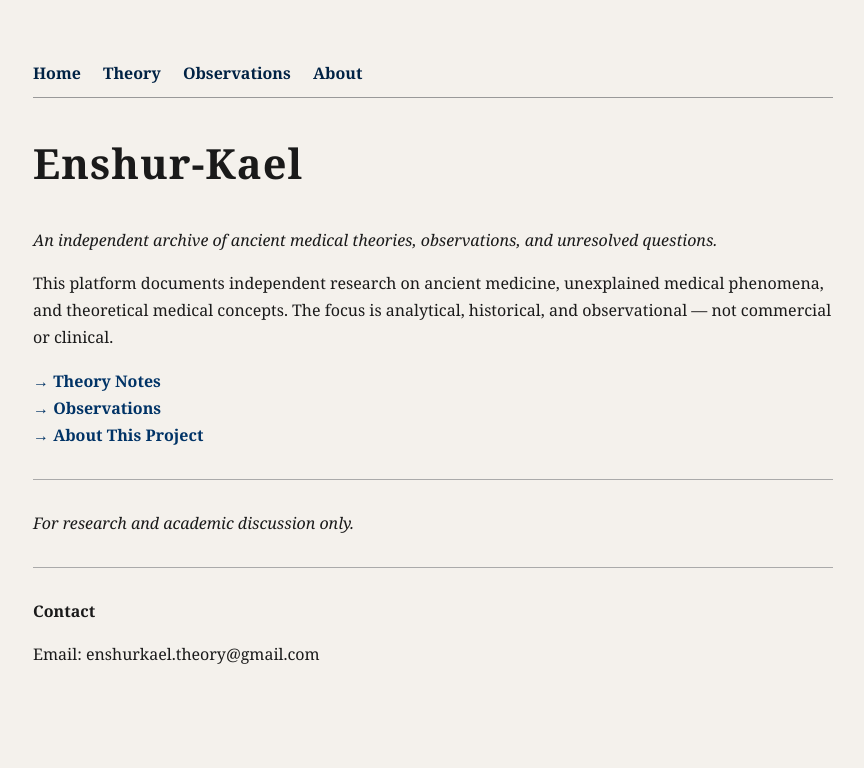
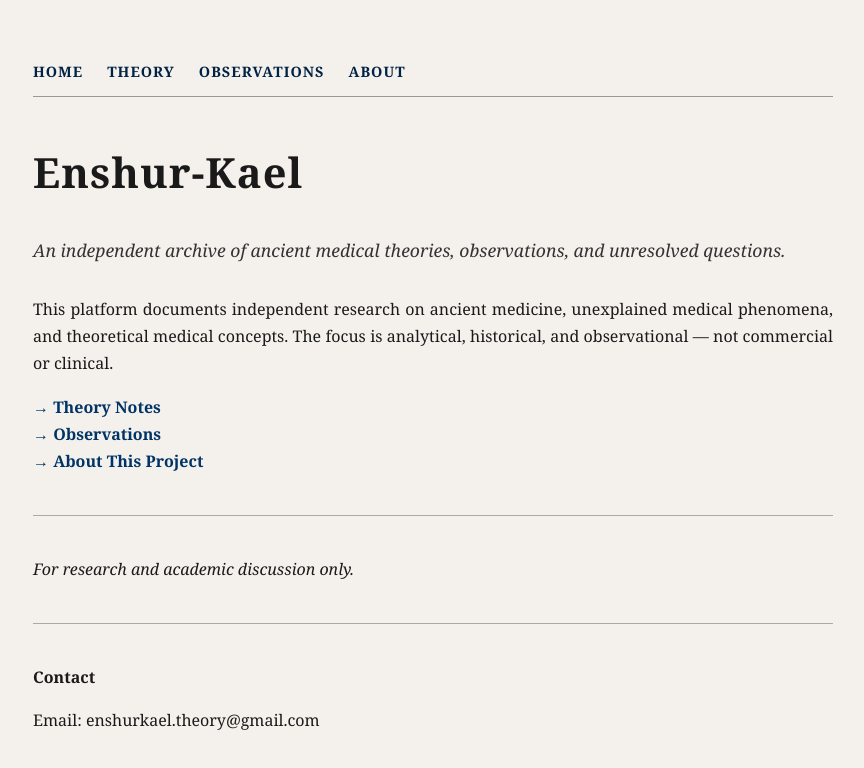
Before and after one commit to enshurkael/enshurkael.github.io, a plain HTML site: page index.html in a window 1280 px wide. Shown: the whole page, without its empty margins (207-1071 px from the left). Drawn offline with Linux system fonts and the light colour scheme.

Commit message:
Finalize academic manuscript styling

```diff
--- a/style.css
+++ b/style.css
@@ -1,3 +1,7 @@
+/* =========================
+   Base Layout
+   ========================= */
+
 body {
   font-family: "Georgia", "Times New Roman", serif;
   background-color: #f4f1ec;
@@ -8,50 +12,96 @@ body {
   line-height: 1.7;
 }
 
+/* =========================
+   Headings
+   ========================= */
+
 h1 {
   font-size: 2.6em;
   letter-spacing: 1px;
+  margin-top: 30px;
 }
 
 h2 {
-  margin-top: 40px;
+  font-size: 1.4em;
+  margin-top: 50px;
   border-bottom: 1px solid #999;
   padding-bottom: 5px;
 }
 
+h3 {
+  font-size: 1.1em;
+  margin-top: 30px;
+}
+
+/* =========================
+   Navigation Bar
+   ========================= */
+
+.nav {
+  display: flex;
+  gap: 24px;
+  margin-bottom: 40px;
+  padding-bottom: 12px;
+  border-bottom: 1px solid #999;
+}
+
+.nav a {
+  font-weight: bold;
+  letter-spacing: 1px;
+  text-transform: uppercase;
+  font-size: 0.9em;
+  color: #002244;
+  text-decoration: none;
+}
+
+.nav a:hover {
+  text-decoration: underline;
+}
+
+/* =========================
+   Text & Links
+   ========================= */
+
+p {
+  text-align: justify;
+}
+
 a {
   color: #003366;
+  font-weight: bold;
   text-decoration: none;
-  font-weight: bold;
 }
 
 a:hover {
   text-decoration: underline;
 }
 
+/* =========================
+   Tagline
+   ========================= */
+
+.tagline {
+  font-size: 1.1em;
+  margin-bottom: 30px;
+  color: #333;
+}
+
+/* =========================
+   Dividers
+   ========================= */
+
 hr {
-  margin: 30px 0;
+  margin: 40px 0;
   border: none;
   border-top: 1px solid #aaa;
 }
+
+/* =========================
+   Footer / Small Text
+   ========================= */
 
 footer {
   font-size: 0.9em;
   color: #555;
 }
-/* Navigation – simple academic style */
-.nav {
-  margin-bottom: 30px;
-  padding-bottom: 10px;
-  border-bottom: 1px solid #999;
-}
-
-.nav a {
-  margin-right: 18px;
-  font-weight: bold;
-  color: #002244;
-}
-
-.nav a:hover {
-  text-decoration: underline;
-}
```
